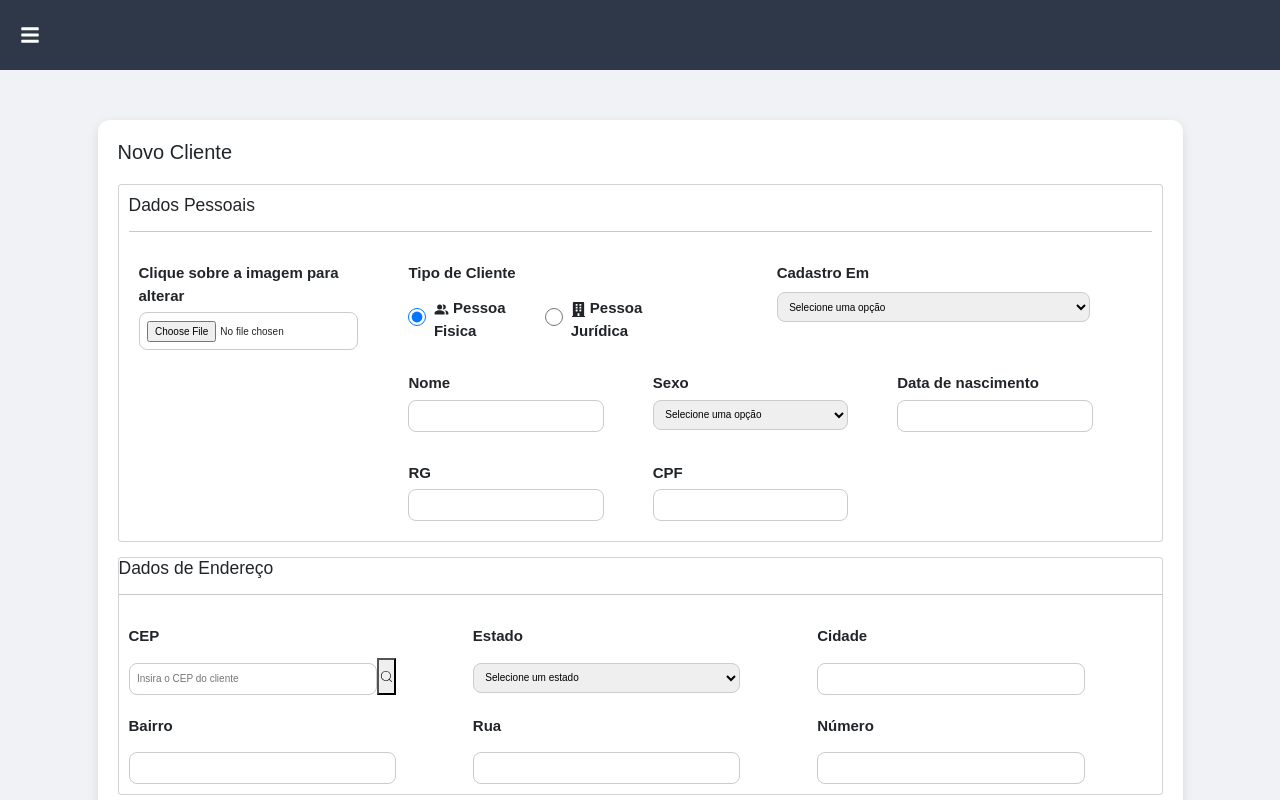
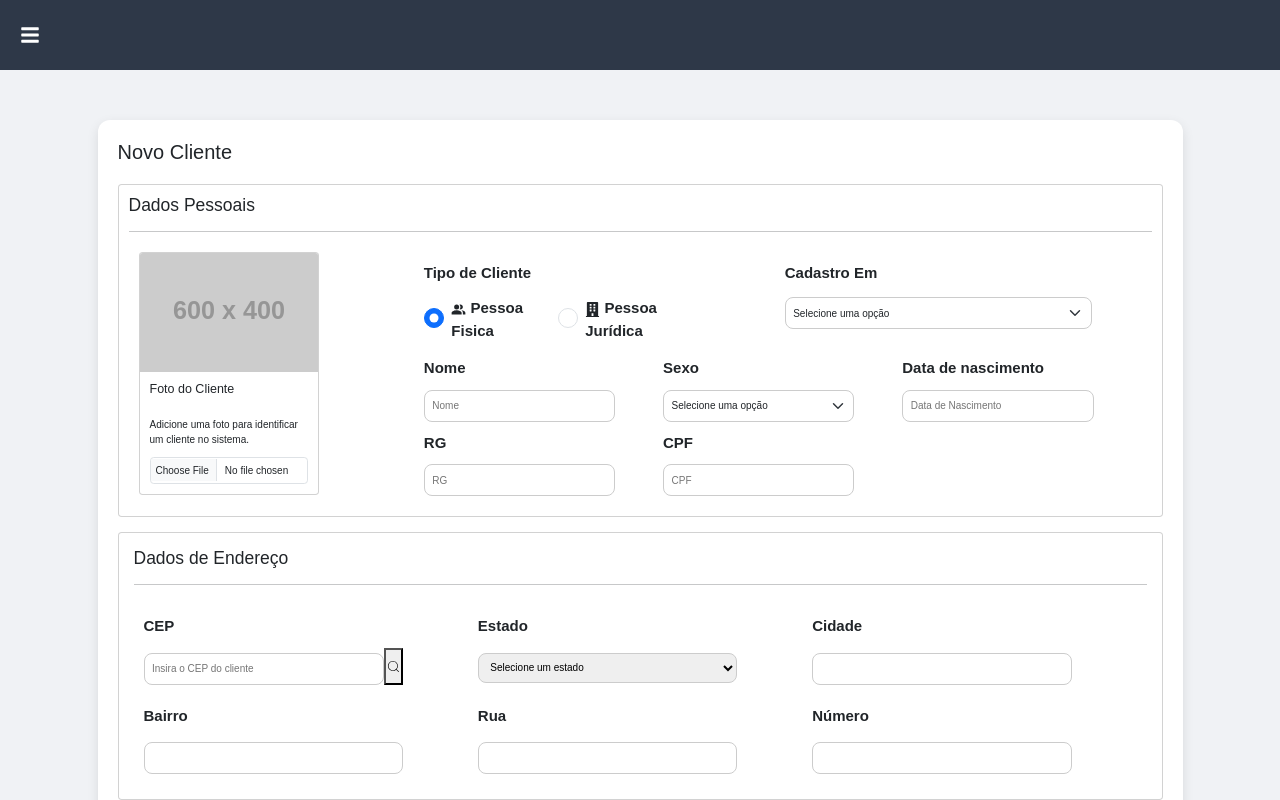
Before and after one commit to slicedcheese1/OticaCrud, a React (Vite) app: page /Sistema/ClienteCadastro in a window 1280 px wide. Shown: the top 800 px of the page. Built offline with nearby package versions, Linux system fonts and the light colour scheme.

Commit message:
estilização do card de info pessoais cliente

```diff
--- a/src/Componentes/Clientes/ClienteRegistro/DadosEnderecoClienteRegistro.jsx
+++ b/src/Componentes/Clientes/ClienteRegistro/DadosEnderecoClienteRegistro.jsx
@@ -3,8 +3,8 @@ import ReactInputMask from 'react-input-mask';
 import { useForm } from 'react-hook-form';
 import { CiSearch } from "react-icons/ci";
 import ClienteContext from '../../../Pages/Clientes/ClinteContext';
-import './DadosEnderecoClienteRegistro.css';
-
+import styles from './DadosEnderecoClienteRegistro.module.css';
+import Card from "react-bootstrap/Card"
 function DadosEndereçoClienteRegistro() {
 
   const {
@@ -32,15 +32,15 @@ function DadosEndereçoClienteRegistro() {
 
   return (
     <>
-      <div className="card">
+      <Card className="p-4">
         <h3> Dados de Endereço</h3>
         <hr />
 
-        <div id="form-endereco" className='formBoxEndereco' method="post">
-          <div className="gp3">
-            <div className="gp3-1">
+        <div id="form-endereco" className={styles.formBoxEndereco} method="post">
+          <div className={styles.gp3}>
+            <div className={styles.gp3_1}>
               <label id="label-cep" htmlFor="cep">CEP</label>
-              <div className="busca-cep">
+              <div className={styles.buscaCep}>
                 <ReactInputMask mask="99999-999"
                   type="text"
                   placeholder="Insira o CEP do cliente"
@@ -52,7 +52,7 @@ function DadosEndereçoClienteRegistro() {
               </div>
             </div>
 
-            <div className="gp3-1">
+            <div className={styles.gp3_1}>
               <label id="label-estado" htmlFor="estado">Estado</label>
               <select {...register("estado")} name="estado" id="estados" onChange={(e) => {setEstado(e.target.value)}} value={estado}>
                 <option value="" disabled selected>Selecione um estado</option>
@@ -86,7 +86,7 @@ function DadosEndereçoClienteRegistro() {
               </select>
             </div>
 
-            <div className="gp3-1">
+            <div className={styles.gp3_1}>
               <label id="label-cidade" htmlFor="cidade">Cidade</label>
               <input
                 type="text"
@@ -99,8 +99,8 @@ function DadosEndereçoClienteRegistro() {
             </div>
           </div>
 
-          <div className="gp3">
-            <div className='gp3-1'>
+          <div className={styles.gp3}>
+            <div className={styles.gp3_1}>
               <label id="label-bairro" htmlFor="bairro">Bairro</label>
               <input
                 type="text"
@@ -112,7 +112,7 @@ function DadosEndereçoClienteRegistro() {
               />
             </div>
 
-            <div className="gp3-1">
+            <div className={styles.gp3_1}>
               <label id="label-rua" htmlFor="rua">Rua</label>
               <input
                 type="text"
@@ -124,7 +124,7 @@ function DadosEndereçoClienteRegistro() {
               />
             </div>
 
-            <div className='gp3-1'>
+            <div className={styles.gp3_1}>
               <label id="label-numero" htmlFor="numero">Número</label>
               <input
                 type="text"
@@ -136,7 +136,7 @@ function DadosEndereçoClienteRegistro() {
 
           </div>
         </div>
-      </div>
+      </Card>
     </>
   )
 }
--- a/src/Componentes/Clientes/ClienteRegistro/DadosEnderecoClienteRegistro.css
+++ b/src/Componentes/Clientes/ClienteRegistro/DadosEnderecoClienteRegistro.module.css
@@ -5,7 +5,7 @@
     flex-direction: column;
 }
 
-.card1{
+.card{
     border: 2px solid #15171c;
     width: 100%;
     padding: 1rem;
@@ -19,14 +19,14 @@
     gap: 1rem;
 }
 
-.gp3-1{
+.gp3_1{
     display: flex;
     flex-direction: column;
     width: 80%;
     gap: 1rem;
 }
 
-.busca-cep{
+.buscaCep{
     display: flex;
 }
 #label-cep {
--- a/src/Componentes/Clientes/ClienteRegistro/DadosPessoaisClienteRegistro.jsx
+++ b/src/Componentes/Clientes/ClienteRegistro/DadosPessoaisClienteRegistro.jsx
@@ -9,8 +9,13 @@ import styles from './DadosPessoaisClienteRegistro.module.css'
 import ClienteContext from '../../../Pages/Clientes/ClinteContext';
 
 import Card from "react-bootstrap/Card"
+import Button from "react-bootstrap/Button"
+import Form from "react-bootstrap/Form"
+
 
 function DadosPessoaisClienteRegistro() {
+
+
 
   const [erroData, setErroData] = useState('');
   const [erroCpf, setErroCpf] = useState('');
@@ -122,42 +127,50 @@ function DadosPessoaisClienteRegistro() {
       <hr />
 
       <div id="form-dados-pessoais" className={`${styles.formBox}` } method="post">
-        <div className={styles.photoBox}>
-          <label id="label-photo" htmlFor="photo">Clique sobre a imagem para alterar</label>
-          <input type="file" name="photo"/>
-        </div>
+        <Form.Group className={styles.photoBox}>
+          <Card style={{ width: '18rem' }}>
+            <Card.Img variant="top" src="https://placehold.co/600x400" />
+            <Card.Body>
+              <Card.Title>Foto do Cliente</Card.Title>
+              <Card.Text>
+                Adicione uma foto para identificar um cliente no sistema.
+              </Card.Text>
 
+              <Form.Control className='p-2 rounded' type="file" name="photo"></Form.Control>
+            </Card.Body>
+          </Card>
+        </Form.Group>
         <div className={`${styles.gp1Box}`}>
           <div className={styles.gp1}>
             <div className={`d-flex flex-column gap-1 ${styles.gp1_1}`}>
               <label id="label-tipo_de_pessoa" htmlFor="tipo_de_pessoa">Tipo de Cliente</label>
               <div className={`${styles.gp1_1} d-flex flex-row gap-2`}>
-                <div className={`gap-1 d-flex flex-row align-items-center`}>
-                  <input id={styles.Redondo}
+                <Form.Group className={`gap-1 d-flex flex-row align-items-center`}>
+                  <Form.Check id={styles.Redondo}
                   type="radio"
                   name="pf"
                   value="pf"
                   checked={tipoCliente === 'pf'} // Set checked state
                   onChange={handleTipoClienteChange} />
-                  <label id="label-pf" htmlFor="pf"><MdPeopleAlt id="iconePf"/> Pessoa Fisica</label>
-                </div>
+                  <Form.Label id="label-pf" htmlFor="pf"><MdPeopleAlt id="iconePf"/> Pessoa Fisica</Form.Label>
+                </Form.Group>
 
-                <div className={`gap-1 d-flex flex-row align-items-center`}>
-                  <input
+                <Form.Group className={`gap-1 d-flex flex-row align-items-center`}>
+                  <Form.Check
                   type="radio"
                   name="pj"
                   id= {styles.Redondo}
                   value="pj"
                   checked={tipoCliente === 'pj'} // Set checked state
                   onChange={handleTipoClienteChange}  />
-                  <label id="label-pj" htmlFor="pj"><FaBuilding id="iconePf"/> Pessoa Jurídica</label>
-                </div>
+                  <Form.Label id="label-pj" htmlFor="pj"><FaBuilding id="iconePf"/> Pessoa Jurídica</Form.Label>
+                </Form.Group>
               </div>
             </div>
 
-            <div className={`d-flex flex-column gap-1 ${styles.gp1_2}`}>
-              <label id="label-lojas" htmlFor="lojas">Cadastro Em</label>
-              <select name="loja" value={lojaCadastro} onChange={(e) => {setLojaCadastro(e.target.value)}} required>
+            <Form.Group className={`d-flex flex-column gap-1 ${styles.gp1_2}`}>
+              <Form.Label id="label-lojas" htmlFor="lojas">Cadastro Em</Form.Label>
+              <Form.Select className={styles.input} name="loja" value={lojaCadastro} onChange={(e) => {setLojaCadastro(e.target.value)}} required>
                 <option value="" disabled selected >Selecione uma opção</option>
                 <option value="Loja 01">Loja 01</option>
                 <option value="Loja 02">Loja 02</option>
@@ -169,67 +182,70 @@ function DadosPessoaisClienteRegistro() {
                 <option value="Loja 08">Loja 08</option>
                 <option value="Loja 09">Loja 09</option>
                 <option value="Loja 10">Loja 10</option>
-              </select>
-            </div>
+              </Form.Select>
+            </Form.Group>
           </div>
 
           {tipoCliente === 'pf' && (
             <div className={styles.gp2}>
-              <div className={`${styles.gp2_1} ${styles.columnFlexBox}`}>
-                <label id="label-nome" htmlFor="nome">Nome</label>
+              <Form.Group className={`${styles.gp2_1} ${styles.columnFlexBox}`}>
+                <Form.Label id="label-nome" htmlFor="nome">Nome</Form.Label>
                 <input type="text" maxLength={70} name='nome'
+                placeholder='Nome'
                 id='nome'
                 value={nome}
                 onChange={(e) => {setNome(e.target.value)}} required />
                 {isSubmited && !nome && <span style={{ color: 'red' }}>Campo obrigatório</span>}
-              </div>
+              </Form.Group>
 
-              <div className={`${styles.gp2_2} ${styles.columnFlexBox}`}>
-                <label id="label-sexo" htmlFor="sexo">Sexo</label>
-                <select name="sexo" value={sexo} onChange={(e) => {setSexo(e.target.value)}}>
+              <Form.Group className={`${styles.gp2_2} ${styles.columnFlexBox}`}>
+                <Form.Label id="label-sexo" htmlFor="sexo">Sexo</Form.Label>
+                <Form.Select className={styles.input} name="sexo" value={sexo} onChange={(e) => {setSexo(e.target.value)}}>
                   <option value="" disabled selected >Selecione uma opção</option>
                   <option value="M">Masculino</option>
                   <option value="F">Femino</option>
                   <option value="O">Outros</option>
-                </select>
-              </div>
+                </Form.Select>
+              </Form.Group>
 
-              <div className={`${styles.gp3_3} ${styles.columnFlexBox} ${styles.gap1}`}>
-                <label id="label-data-de-nascimento" htmlFor="data-de-nascimento">Data de nascimento</label>
-                <ReactInputMask mask={'99-99-9999'} type="text" name="data-de-nascimento"
+              <Form.Group className={`${styles.gp3_3} ${styles.columnFlexBox} ${styles.gap1} `}>
+                <Form.Label id="label-data-de-nascimento" htmlFor="data-de-nascimento">Data de nascimento</Form.Label>
+                <ReactInputMask className={styles.input} mask={'99-99-9999'} type="text" name="data-de-nascimento"
                 value={dataNascimento}
+                placeholder='Data de Nascimento'
                 id='nascimento'
                 onChange={(e) => {setNascimento(e.target.value)}}
                 onBlur={(e) => validarData(e.target.value)}
                 required
                 />
-                {erroData && <span style={{ color: 'red' }}>{erroData}</span>}
+                {erroData && <span style={{ color: 'red' }}>{erroData}</span>}<br/>
                 {isSubmited && !dataNascimento && <span style={{ color: 'red' }}>Campo obrigatório</span>}
-              </div>
+              </Form.Group>
             </div>
           )}
 
           {tipoCliente === 'pf' && (
             <div className={styles.gp3}>
-              <div className={`${styles.gp3_1} ${styles.columnFlexBox} ${styles.gap1}`}>
-                <label id="label-rg" htmlFor="rg">RG</label>
+              <Form.Group className={`${styles.gp3_1} ${styles.columnFlexBox} ${styles.gap1}`}>
+                <Form.Label id="label-rg" htmlFor="rg">RG</Form.Label>
                 <input type="text" name="rg"
+                placeholder='RG'
                 value={rg}
                 onChange={(e) => {setRg(e.target.value)}} />
-              </div>
+              </Form.Group>
 
-              <div className={`${styles.gp3_2} ${styles.columnFlexBox} ${styles.gap1}`}>
-                <label id="label-cpf" htmlFor="cpf" >CPF</label>
-                <ReactInputMask mask={'999.999.999-99'} type="text" name='cpf'
+              <Form.Group className={`${styles.gp3_2} ${styles.columnFlexBox} ${styles.gap1}`}>
+                <Form.Label id="label-cpf" htmlFor="cpf" >CPF</Form.Label>
+                <ReactInputMask className={styles.input} mask={'999.999.999-99'} type="text" name='cpf'
                 id='cpf'
+                placeholder='CPF'
                 value={cpf}
                 onChange={(e) => {setCpf(e.target.value)}}
                 onBlur={(e) => {validarCampoCPF(e.target.value)}}
                 />
                 {erroCpf && <span style={{ color: 'red' }}>{erroCpf}</span>}
                 {isSubmited && !cpf && <span style={{ color: 'red' }}>Campo obrigatório</span>}
-
-              </div>
+              </Form.Group>
 
 
             </div>
@@ -237,24 +253,24 @@ function DadosPessoaisClienteRegistro() {
 
           {tipoCliente === 'pj' && (
             <div className={styles.gp4}>
-              <div className={`${styles.gp3_1} ${styles.columnFlexBox} ${styles.gap1}`}>
-                <label id="label-razao-social" htmlFor="razao-social">Razão Social</label>
-                <input type="text" name='razao-social' />
-              </div>
+              <Form.Group className={`${styles.gp3_1} ${styles.columnFlexBox} ${styles.gap1}`}>
+                <Form.Label id="label-razao-social" htmlFor="razao-social">Razão Social</Form.Label>
+                <input placeholder='Razão Social' type="text" name='razao-social' />
+              </Form.Group>
 
-              <div className={`${styles.gp3_2} ${styles.columnFlexBox} ${styles.gap1}`}>
-                <label id="label-nome-fantasia" htmlFor="nome-fantasia">Nome Fantasia</label>
-                <input type="text" name="nome-fantasia" />
-              </div>
+              <Form.Group className={`${styles.gp3_2} ${styles.columnFlexBox} ${styles.gap1}`}>
+                <Form.Label id="label-nome-fantasia" htmlFor="nome-fantasia">Nome Fantasia</Form.Label>
+                <input placeholder='Nome Fantasia' type="text" name="nome-fantasia" />
+              </Form.Group>
             </div>
           )}
 
           {tipoCliente === 'pj' && (
-            <div className={styles.gp3}>
-              <div className={`${styles.gp3_1} ${styles.columnFlexBox} ${styles.gap1}`}>
-                <label id="label-CNPJ" htmlFor='CNPJ'>CNPJ</label>
-                <ReactInputMask mask ="99.999.999/9999-99" type="text" name='CNPJ' />
-              </div>
+            <div className={styles.gp4}>
+              <Form.Group className={`${styles.gp3_1} ${styles.columnFlexBox} ${styles.gap1}`}>
+                <Form.Label id="label-CNPJ" htmlFor='CNPJ'>CNPJ</Form.Label>
+                <ReactInputMask className={styles.input} placeholder='CNPJ' mask ="99.999.999/9999-99" type="text" name='CNPJ' />
+              </Form.Group>
             </div>
           )}
         </div>
@@ -270,20 +286,20 @@ function DadosPessoaisClienteRegistro() {
       <form id="form-dados-fiscais" className={styles.formBox} method="post">
         <div className={styles.gp1Box}>
           <div className={styles.gp3}>
-              <div className={`${styles.gp3_1} ${styles.columnFlexBox} ${styles.gap1}`}>
-                <label id="label-inscricao-estadual" htmlFor="inscricao-estadual" >Inscrição Estadual</label>
-                <input type="text" name="inscricao-estadual"/>
-              </div>
+              <Form.Group className={`${styles.gp3_1} ${styles.columnFlexBox} ${styles.gap1}`}>
+                <Form.Label id="label-inscricao-estadual" htmlFor="inscricao-estadual" >Inscrição Estadual</Form.Label>
+                <input className='p-2 rounded' type="text" name="inscricao-estadual"/>
+              </Form.Group>
 
-              <div className={`${styles.gp3_2} ${styles.columnFlexBox} ${styles.gap1}`}>
-                <label id="label-inscricao-municipal" htmlFor="inscricao-municipal" >Inscrição Municipal</label>
-                <input type="text" name='inscricao-municipal' />
-              </div>
+              <Form.Group className={`${styles.gp3_2} ${styles.columnFlexBox} ${styles.gap1}`}>
+                <Form.Label id="label-inscricao-municipal" htmlFor="inscricao-municipal" >Inscrição Municipal</Form.Label>
+                <input className='p-2 rounded' type="text" name='inscricao-municipal' />
+              </Form.Group>
 
-              <div className={`${styles.gp3_3} ${styles.columnFlexBox} ${styles.gap1}`}>
-                <label id="label-suframa" htmlFor="suframa">Suframa</label>
-                <input type="text" name="suframa" />
-              </div>
+              <Form.Group className={`${styles.gp3_3} ${styles.columnFlexBox} ${styles.gap1}`}>
+                <Form.Label id="label-suframa" htmlFor="suframa">Suframa</Form.Label>
+                <input className='p-2 rounded' type="text" name="suframa" />
+              </Form.Group>
             </div>
         </div>
 
--- a/src/Componentes/Clientes/ClienteRegistro/DadosPessoaisClienteRegistro.module.css
+++ b/src/Componentes/Clientes/ClienteRegistro/DadosPessoaisClienteRegistro.module.css
@@ -42,9 +42,18 @@
     width: 100%;
     display: flex;
     flex-direction: column;
-    gap: 2rem;
-  margin-left: 4rem;
+    gap: 0rem;
+    margin-left: 6rem;
 
+}
+
+.input{
+  padding: 0.75rem; /* Aumentando o padding para uma área de clique maior */
+  border: 1px solid #ccc;
+  border-radius: 8px; /* Bordas mais arredondadas */
+  width: 100%;
+  margin-top: 0.5rem;
+  transition: border-color 0.3s ease;
 }
 
 .gp1{
```
